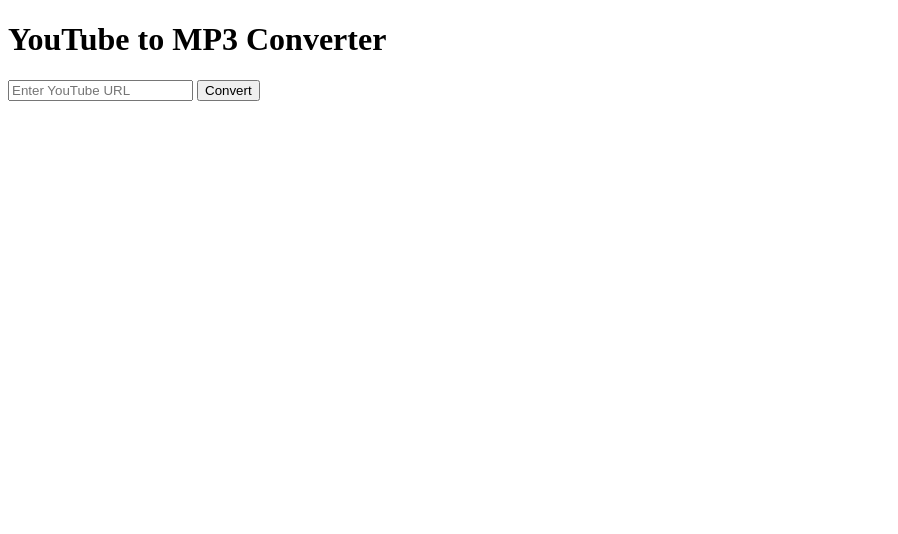
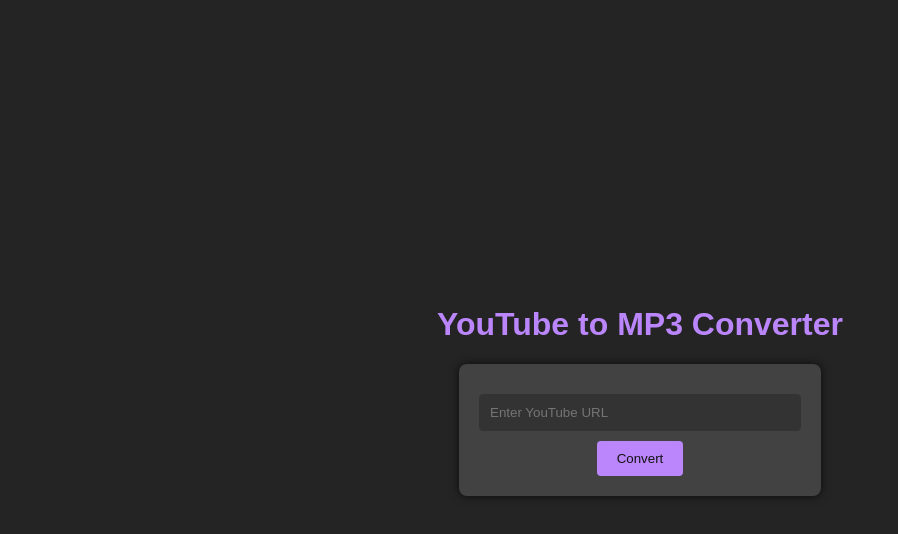
Before and after one commit to Izumi47/yt-mp3, a plain HTML site: page frontend/index.html in a window 1280 px wide. Shown: the whole page, without its empty margins (0-898 px from the left). Drawn offline with Linux system fonts and the light colour scheme.

Commit message:
Update v1.0.1

```diff
--- a/backend/package.json
+++ b/backend/package.json
@@ -4,7 +4,7 @@
   "description": "A web application to convert YouTube videos to MP3.",
   "main": "server.js",
   "scripts": {
-      "start": "node backend/server.js"
+    "start": "node server.js"
   },
   "dependencies": {
     "body-parser": "^1.19.0",
--- a/backend/server.js
+++ b/backend/server.js
@@ -13,6 +13,9 @@
 
 app.use(bodyParser.json());
 app.use(bodyParser.urlencoded({ extended: true }));
+
+// Serve static files from the frontend folder
+app.use(express.static(path.join(__dirname, '../frontend')));
 
 app.post('/convert', async (req, res) => {
     const youtubeURL = req.body.url;
--- a/frontend/index.html
+++ b/frontend/index.html
@@ -4,6 +4,57 @@
     <meta charset="UTF-8">
     <meta name="viewport" content="width=device-width, initial-scale=1.0">
     <title>YouTube to MP3 Converter</title>
+    <style>
+        body {
+            font-family: Arial, sans-serif;
+            background-color: #242424;
+            color: #e0e0e0;
+            display: flex;
+            flex-direction: column;
+            align-items: center;
+            justify-content: center;
+            height: 100vh;
+            margin: 0;
+        }
+        h1 {
+            color: #bb86fc;
+        }
+        form {
+            background: #424242;
+            padding: 20px;
+            border-radius: 8px;
+            box-shadow: 0 0 10px rgba(0, 0, 0, 0.7);
+            display: flex;
+            flex-direction: column;
+            align-items: center;
+        }
+        input[type="text"] {
+            width: 300px;
+            padding: 10px;
+            margin: 10px 0;
+            border: 1px solid #333;
+            border-radius: 4px;
+            background-color: #333;
+            color: #e0e0e0;
+        }
+        button {
+            background-color: #bb86fc;
+            color: #121212;
+            border: none;
+            padding: 10px 20px;
+            border-radius: 4px;
+            cursor: pointer;
+        }
+        button:hover {
+            background-color: #9b59b6;
+        }
+        #result {
+            margin-top: 20px;
+        }
+        a {
+            color: #bb86fc;
+        }
+    </style>
 </head>
 <body>
     <h1>YouTube to MP3 Converter</h1>
```
Also changed, not shown: 2 other files. Lines whose indentation alone changed are shown as unchanged.
